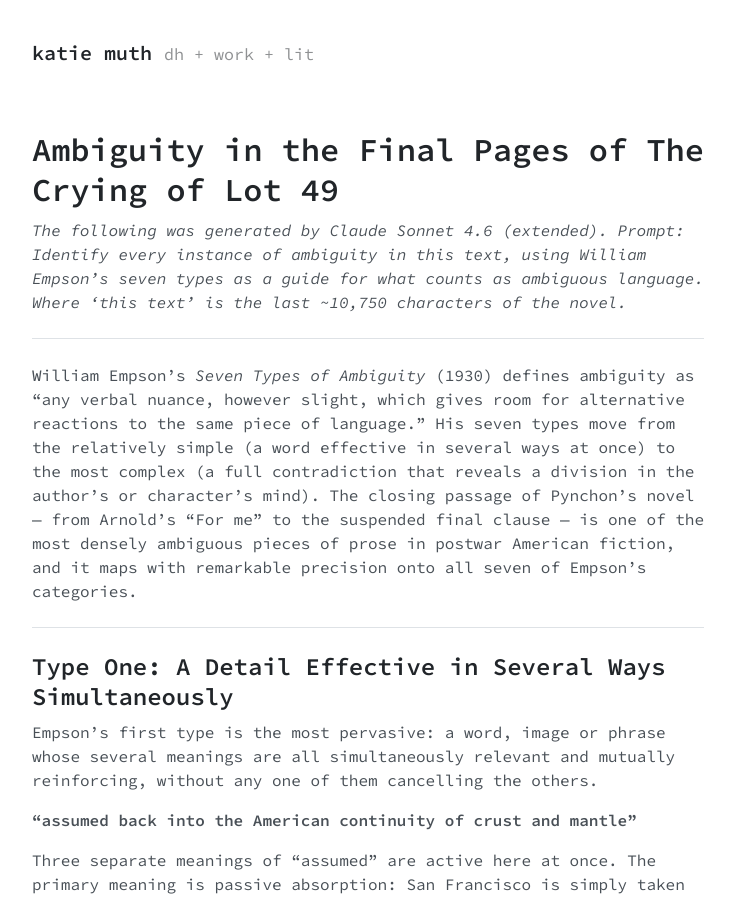
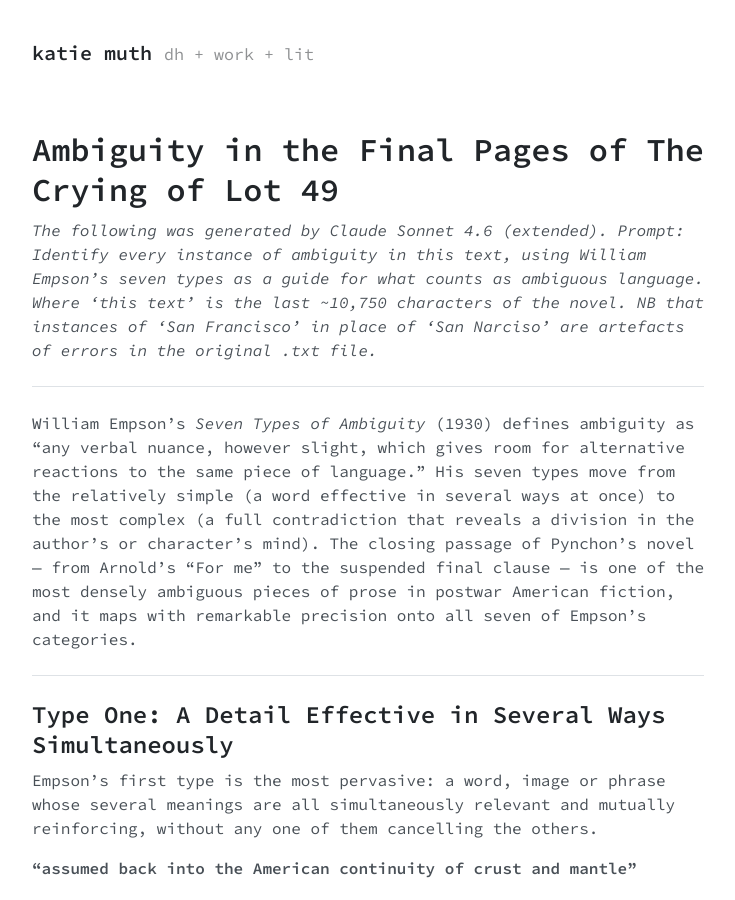
Before and after one commit to krmuth/krmuth.github.io, a Jekyll site: the page built from lot49_empson_analysis.md, in a window 1280 px wide and 900 px high. Shown: the whole window, without its empty margins (272-1007 px from the left). Built offline with Jekyll 4.4.1, drawn with Linux system fonts in a browser that asks for light colours.

Commit message:
Update lot49_empson_analysis.md

```diff
--- a/lot49_empson_analysis.md
+++ b/lot49_empson_analysis.md
@@ -3,7 +3,7 @@
 title: Ambiguity in the Final Pages of The Crying of Lot 49
 ---
 
-*The following was generated by Claude Sonnet 4.6 (extended). Prompt: Identify every instance of ambiguity in this text, using William Empson's seven types as a guide for what counts as ambiguous language. Where 'this text' is the last ~10,750 characters of the novel.*
+*The following was generated by Claude Sonnet 4.6 (extended). Prompt: Identify every instance of ambiguity in this text, using William Empson's seven types as a guide for what counts as ambiguous language. Where 'this text' is the last ~10,750 characters of the novel. NB that instances of 'San Francisco' in place of 'San Narciso' are artefacts of errors in the original .txt file.*
 
 ---
 
```
